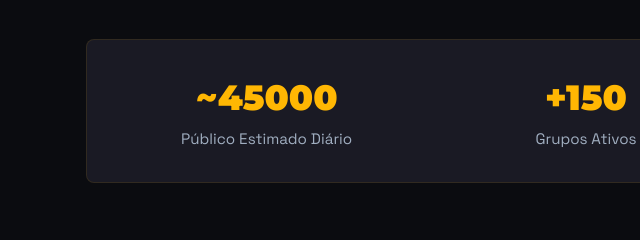
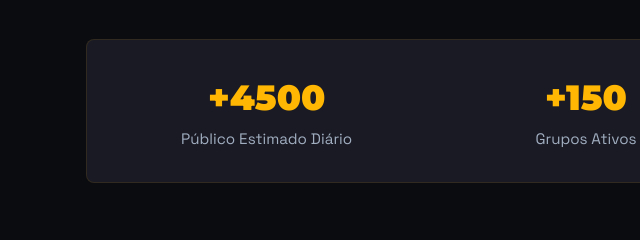
Before and after one commit to FlashPromo/flashpromo.github.io, a plain HTML site: page index.html in a window 1280 px wide. Shown: the part 521-761 px from the top of the page, 54-694 px from the left. Drawn offline with Linux system fonts and the light colour scheme.

Commit message:
Update index.html

```diff
--- a/index.html
+++ b/index.html
@@ -223,7 +223,7 @@
 
         <div class="stats-bar">
             <div class="stat-item">
-                <span class="stat-number" data-target="45000">0</span>
+                <span class="stat-number" data-target="4500">0</span>
                 <span class="stat-label">Público Estimado Diário</span>
             </div>
             <div class="stat-item">
@@ -288,7 +288,7 @@
 
                     if (count < target) {
                         const nextValue = Math.ceil(count + inc);
-                        if(target === 45000) counter.innerText = '~' + nextValue;
+                        if(target === 4500) counter.innerText = '~' + nextValue;
                         else if(target === 100) counter.innerText = nextValue + '%';
                         else counter.innerText = '+' + nextValue;
                         setTimeout(updateCount, 20);
```
